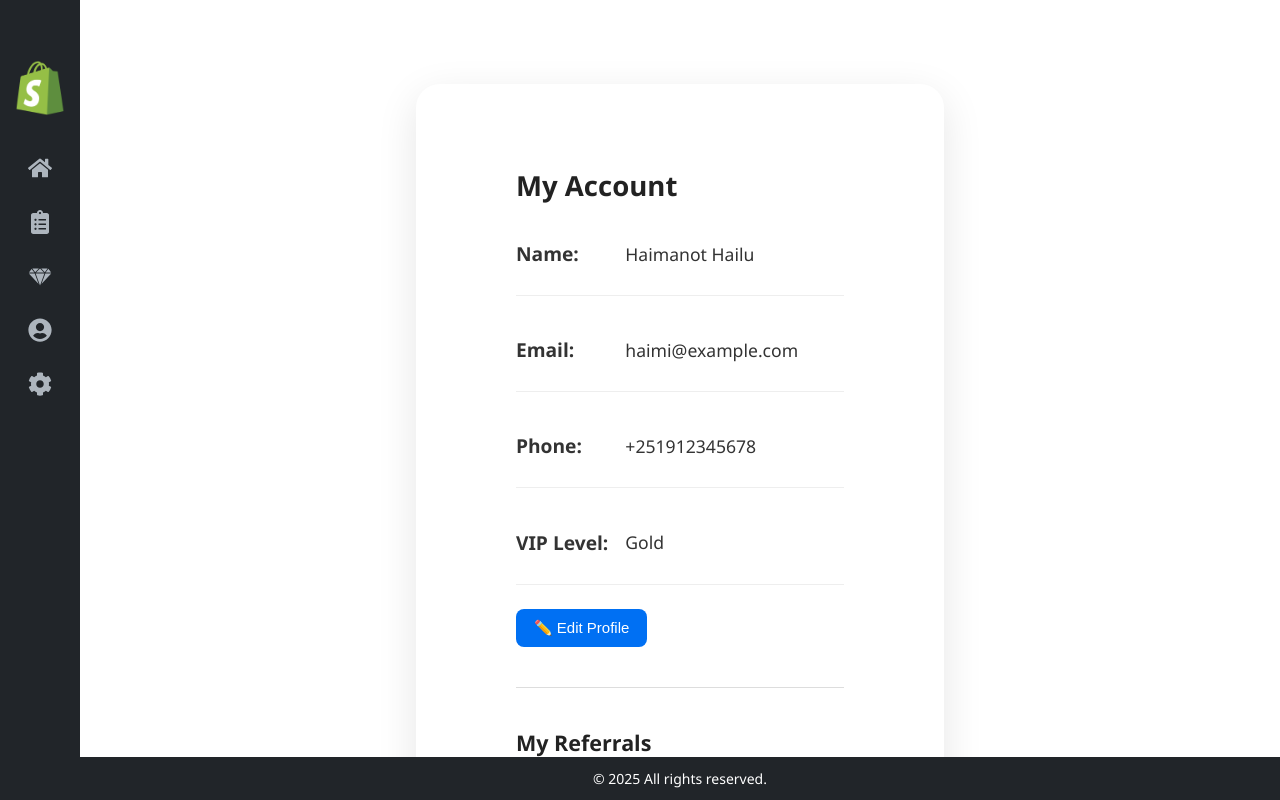
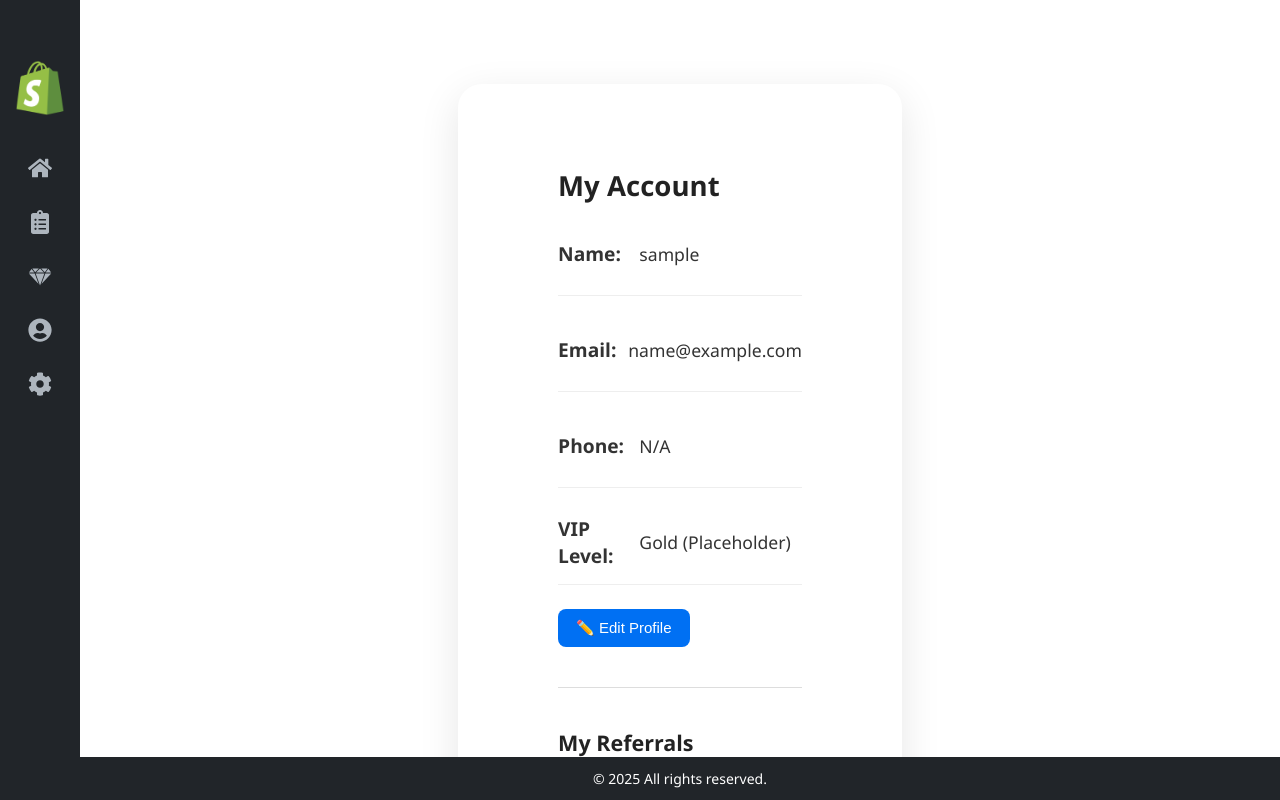
Before and after one commit to haimi-h/shopify-clone, a React (Create React App) app: page /account in a window 1280 px wide. Built offline with nearby package versions, Linux system fonts and the light colour scheme; sample sign-in values are in the browser's storage.

Commit message:
profile_api

```diff
--- a/src/pages/AccountPage.js
+++ b/src/pages/AccountPage.js
@@ -1,17 +1,91 @@
 // components/AccountPage.js
-import React, { useState } from 'react';
+import React, { useState, useEffect } from 'react'; // Import useEffect
+import { useNavigate } from 'react-router-dom'; // Import useNavigate
 import '../AccountPage.css'; // Optional: for styling
+// import axios from 'axios'; // We'll need this for fetching referrals or full profile later
 
-export default function AccountPage({ onLogout }) {
-  const [user, setUser] = useState({
-    name: 'Haimanot Hailu',
-    email: 'haimi@example.com',
-    phone: '+251912345678',
-    vipLevel: 'Gold',
+export default function AccountPage() { // Removed onLogout prop, handling internally
+    const navigate = useNavigate();
+
+    // Initialize user state from localStorage
+    const [currentUser, setCurrentUser] = useState(null); // Will store data from localStorage
+    const [isEditing, setIsEditing] = useState(false);
+    // editValues will be initialized after currentUser is loaded
+    const [editValues, setEditValues] = useState({});
+
+    const [referrals, setReferrals] = useState([]); // State for referrals
+
+    // --- Effect to load user data from localStorage on mount ---
+    useEffect(() => {
+        const loadUserData = () => {
+            const userString = localStorage.getItem('user');
+            if (userString) {
+                try {
+                    const user = JSON.parse(userString);
+                    // Map backend user fields to your frontend's 'user' state structure
+                    setCurrentUser({
+                        name: user.username || 'N/A', // Use username for name
+                        email: user.email || 'haimi@example.com (Placeholder)', // Email is not in localStorage yet
+                        phone: user.phone || 'N/A', // Phone should be here if backend updated
+                        vipLevel: user.vipLevel || 'Gold (Placeholder)', // VIP Level not in localStorage yet
+                        id: user.id // Store ID for potential future API calls
+                    });
+                    setEditValues({ // Also initialize editValues
+                        name: user.username || 'N/A',
+                        phone: user.phone || 'N/A',
                     });
 
-  const [isEditing, setIsEditing] = useState(false);
-  const [editValues, setEditValues] = useState(user);
+                    // TODO: Fetch real email, VIP Level, and Referrals if needed
+                    // fetchUserFullProfile(user.id);
+                    // fetchUserReferrals(user.id);
+
+                } catch (e) {
+                    console.error("Error parsing user data from localStorage or data missing:", e);
+                    // If localStorage data is corrupted or missing, clear and redirect
+                    localStorage.removeItem('user');
+                    localStorage.removeItem('token');
+                    navigate('/login');
+                }
+            } else {
+                // No user found in localStorage, redirect to login
+                navigate('/login');
+            }
+        };
+
+        loadUserData();
+    }, [navigate]); // navigate is a dependency of useEffect
+
+    // Placeholder function for fetching full profile (requires backend API)
+    // const fetchUserFullProfile = async (userId) => {
+    //     try {
+    //         const token = localStorage.getItem('token');
+    //         const response = await axios.get(`http://localhost:5000/api/users/${userId}/profile`, {
+    //             headers: { Authorization: `Bearer ${token}` }
+    //         });
+    //         // Update currentUser state with more detailed data
+    //         setCurrentUser(prev => ({
+    //             ...prev,
+    //             email: response.data.email,
+    //             vipLevel: response.data.vipLevel
+    //         }));
+    //     } catch (error) {
+    //         console.error("Error fetching user full profile:", error);
+    //     }
+    // };
+
+    // Placeholder function for fetching referrals (requires backend API)
+    // const fetchUserReferrals = async (userId) => {
+    //     try {
+    //         const token = localStorage.getItem('token');
+    //         const response = await axios.get(`http://localhost:5000/api/users/${userId}/referrals`, {
+    //             headers: { Authorization: `Bearer ${token}` }
+    //         });
+    //         setReferrals(response.data.referrals);
+    //     } catch (error) {
+    //         console.error("Error fetching user referrals:", error);
+    //     }
+    // };
+
 
     const handleChange = (e) => {
         const { name, value } = e.target;
@@ -19,15 +93,52 @@ export default function AccountPage({ onLogout }) {
     };
 
     const handleSave = () => {
-    setUser(editValues);
+        // Only update local state for now
+        setCurrentUser(prev => ({
+            ...prev,
+            name: editValues.name,
+            phone: editValues.phone,
+        }));
         setIsEditing(false);
-    // TODO: Call API to save changes
+        // TODO: Call API to save changes to backend (requires new backend endpoint)
+        // const token = localStorage.getItem('token');
+        // axios.put(`http://localhost:5000/api/users/${currentUser.id}`, {
+        //     username: editValues.name, // Assuming name maps to username in backend
+        //     phone: editValues.phone
+        // }, {
+        //     headers: { Authorization: `Bearer ${token}` }
+        // }).then(res => {
+        //     console.log("Profile updated on backend:", res.data);
+        //     // Optionally update localStorage 'user' object if backend returns updated data
+        // }).catch(err => {
+        //     console.error("Failed to save profile:", err);
+        //     // Revert local changes or show error
+        // });
     };
 
     const handleCancel = () => {
-    setEditValues(user);
+        // Reset edit values to current user's values
+        setEditValues({
+            name: currentUser.name,
+            phone: currentUser.phone,
+        });
         setIsEditing(false);
     };
+
+    const handleLogout = () => {
+        localStorage.removeItem('token');
+        localStorage.removeItem('user');
+        navigate('/login'); // Redirect to login page
+    };
+
+    // Show loading or redirect if user data is not yet loaded
+    if (!currentUser) {
+        return (
+            <div className="account-page">
+                <h2>Loading Account...</h2>
+            </div>
+        );
+    }
 
     return (
         <div className="account-page">
@@ -38,13 +149,14 @@ export default function AccountPage({ onLogout }) {
                 {isEditing ? (
                     <input name="name" value={editValues.name} onChange={handleChange} />
                 ) : (
-          <p>{user.name}</p>
+                    <p>{currentUser.name}</p>
                 )}
             </div>
 
             <div className="account-section">
                 <label>Email:</label>
-        <p>{user.email}</p> {/* Email not editable */}
+                {/* Email is hardcoded/placeholder as it's not in localStorage by default login response */}
+                <p>{currentUser.email}</p>
             </div>
 
             <div className="account-section">
@@ -52,13 +164,14 @@ export default function AccountPage({ onLogout }) {
                 {isEditing ? (
                     <input name="phone" value={editValues.phone} onChange={handleChange} />
                 ) : (
-          <p>{user.phone}</p>
+                    <p>{currentUser.phone}</p>
                 )}
             </div>
 
             <div className="account-section">
                 <label>VIP Level:</label>
-        <p>{user.vipLevel}</p>
+                {/* VIP Level is hardcoded/placeholder as it's not in localStorage by default login response */}
+                <p>{currentUser.vipLevel}</p>
             </div>
 
             <div className="account-actions">
@@ -76,13 +189,24 @@ export default function AccountPage({ onLogout }) {
 
             <div className="account-referrals">
                 <h3>My Referrals</h3>
+                {referrals.length > 0 ? (
                     <ul>
-          <li>Lucy Kebede (lucy@example.com)</li>
-          <li>Dawit Teshome (dawit@example.com)</li>
+                        {referrals.map((referral, index) => (
+                            <li key={index}>{referral.name} ({referral.email})</li>
+                        ))}
                     </ul>
+                ) : (
+                    <p>No Referrals yet.</p>
+                )}
+                {/*
+                    The current example referral list is hardcoded.
+                    To display real referrals, you would need:
+                    1. A backend endpoint (e.g., GET /api/users/:id/referrals) to fetch them.
+                    2. An Axios call in useEffect here to retrieve them.
+                */}
             </div>
 
-      <button className="logout-btn" onClick={onLogout}>🚪 Logout</button>
+            <button className="logout-btn" onClick={handleLogout}>🚪 Logout</button>
         </div>
     );
 }
```
Lines whose indentation alone changed are shown as unchanged.
